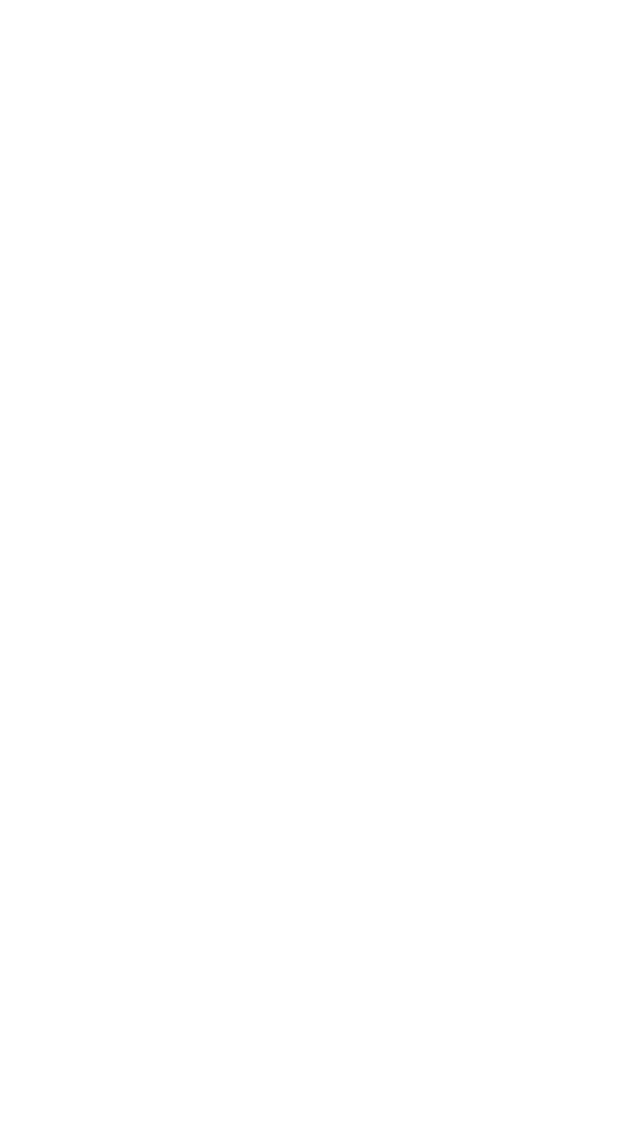
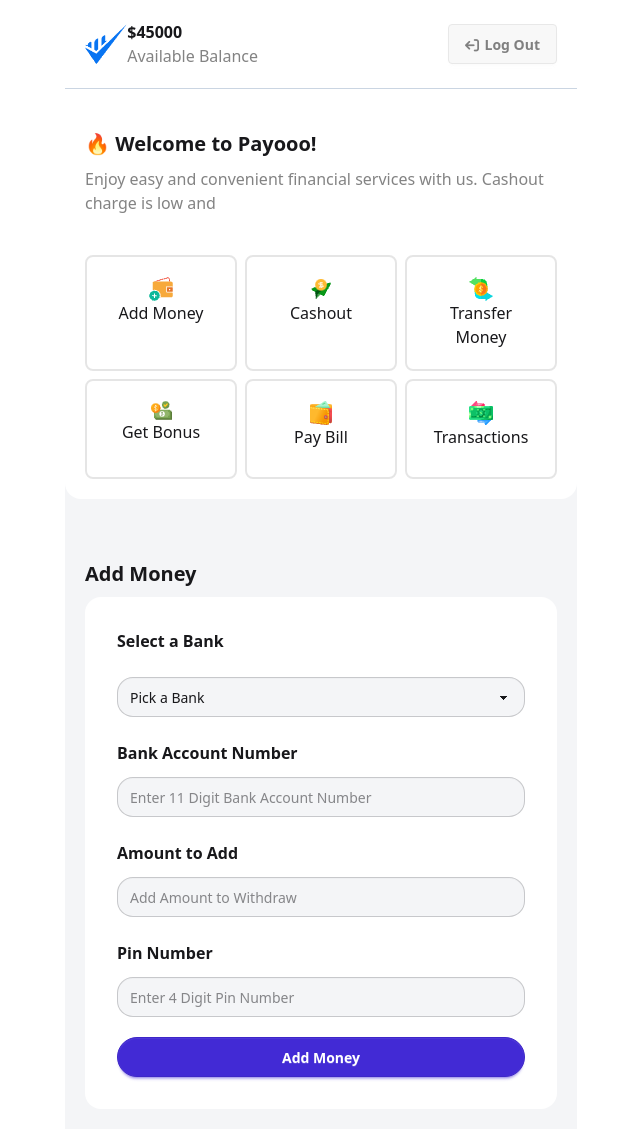
Before and after one commit to SarwarMorshad/nexa-bank, a plain HTML site: page home.html in a window 1280 px wide. Shown: the whole page, without its empty margins (319-959 px from the left). Before the commit the page ends 800 px from the top, so only its background shows below. Drawn offline with nearby package versions, Linux system fonts and the light colour scheme.

Commit message:
Home Page Completed

```diff
--- a/home.html
+++ b/home.html
@@ -11,5 +11,111 @@
     <script src="https://kit.fontawesome.com/364257c701.js" crossorigin="anonymous"></script>
     <title>Home</title>
   </head>
-  <body></body>
+  <body class="bg-[#f4f5f7] max-w-lg mx-auto">
+    <!-- ! Nav Bar -->
+    <nav class="flex justify-between items-center p-5 bg-white border-b-1 border-slate-300">
+      <div class="flex items-center">
+        <img src="assets/Group.png" alt="" class="h-[40px]" />
+        <div>
+          <h2 class="font-bold">$<span>45000</span></h2>
+          <p class="text-[#08080880]">Available Balance</p>
+        </div>
+      </div>
+      <div>
+        <button class="btn text-[#08080880]">
+          <span><i class="fa-solid fa-arrow-right-from-bracket fa-rotate-180"></i></span>Log Out
+        </button>
+      </div>
+    </nav>
+
+    <!-- ! Welcome Section -->
+    <div class="p-5 bg-white">
+      <h1 class="font-bold text-[20px] mb-2 mt-5">🔥 Welcome to Payooo!</h1>
+      <p class="text-[#08080880] text-[16px]">
+        Enjoy easy and convenient financial services with us. Cashout charge is low and
+      </p>
+    </div>
+
+    <!-- ! Grid Section -->
+    <div class="p-5 bg-white grid grid-cols-3 gap-2 rounded-b-2xl mb-10">
+      <div class="text-center min-h-[100px] border-2 border-[#0808081a] rounded-lg p-5">
+        <img src="assets/wallet1.png" alt="" class="mx-auto" />
+        <h2>Add Money</h2>
+      </div>
+      <div class="text-center min-h-[100px] border-2 border-[#0808081a] rounded-lg p-5">
+        <img src="assets/send1.png" alt="" class="mx-auto" />
+        <h2>Cashout</h2>
+      </div>
+      <div class="text-center min-h-[100px] border-2 border-[#0808081a] rounded-lg p-5">
+        <img src="assets/money1.png" alt="" class="mx-auto" />
+        <h2>Transfer Money</h2>
+      </div>
+      <div class="text-center min-h-[100px] border-2 border-[#0808081a] rounded-lg p-5">
+        <img src="assets/bonus1.png" alt="" class="mx-auto" />
+        <h2>Get Bonus</h2>
+      </div>
+      <div class="text-center min-h-[100px] border-2 border-[#0808081a] rounded-lg p-5">
+        <img src="assets/purse1.png" alt="" class="mx-auto" />
+        <h2>Pay Bill</h2>
+      </div>
+      <div class="text-center min-h-[100px] border-2 border-[#0808081a] rounded-lg p-5">
+        <img src="assets/transaction1.png" alt="" class="mx-auto" />
+        <h2>Transactions</h2>
+      </div>
+    </div>
+
+    <!-- ! All forms Section -->
+    <div class="all-form-sections bg-[#f4f5f7] p-5">
+      <!-- Add money -->
+      <div>
+        <h2 class="font-bold text-[20px] mb-2">Add Money</h2>
+        <form class="p-8 bg-white rounded-2xl">
+          <div class="flex flex-col gap-3">
+            <label for="bank" class="font-semibold">Select a Bank</label>
+            <select class="select bg-[#f4f5f7] mt-3 rounded-2xl w-full" id="bank" name="bank">
+              <option value="" disabled selected hidden>Pick a Bank</option>
+              <option value="crimson">Brac Bank</option>
+              <option value="amber">IFIC Bank</option>
+              <option value="velvet">Eastern Bank</option>
+            </select>
+          </div>
+
+          <div class="mt-6 mb-5">
+            <label class="font-semibold" for="amount">Bank Account Number</label>
+            <br />
+            <input
+              type="text"
+              placeholder="Enter 11 Digit Bank Account Number"
+              class="input bg-[#f4f5f7] mt-3 rounded-2xl w-full"
+              id="amount"
+            />
+          </div>
+
+          <div class="mt-6 mb-5">
+            <label class="font-semibold" for="amount">Amount to Add</label>
+            <br />
+            <input
+              type="text"
+              placeholder="Add Amount to Withdraw"
+              class="input bg-[#f4f5f7] mt-3 rounded-2xl w-full"
+              id="amount"
+            />
+          </div>
+
+          <div class="mt-6 mb-5">
+            <label class="font-semibold" for="amount">Pin Number</label>
+            <br />
+            <input
+              type="text"
+              placeholder="Enter 4 Digit Pin Number"
+              class="input bg-[#f4f5f7] mt-3 rounded-2xl w-full"
+              id="amount"
+            />
+          </div>
+          <button class="btn btn-primary w-full rounded-3xl text-white" id="btn-add-money">Add Money</button>
+        </form>
+      </div>
+    </div>
+    <script src="script/addmoney.js"></script>
+  </body>
 </html>
--- /dev/null
+++ b/script/addmoney.js
@@ -0,0 +1 @@
+console.log("connected");
```
